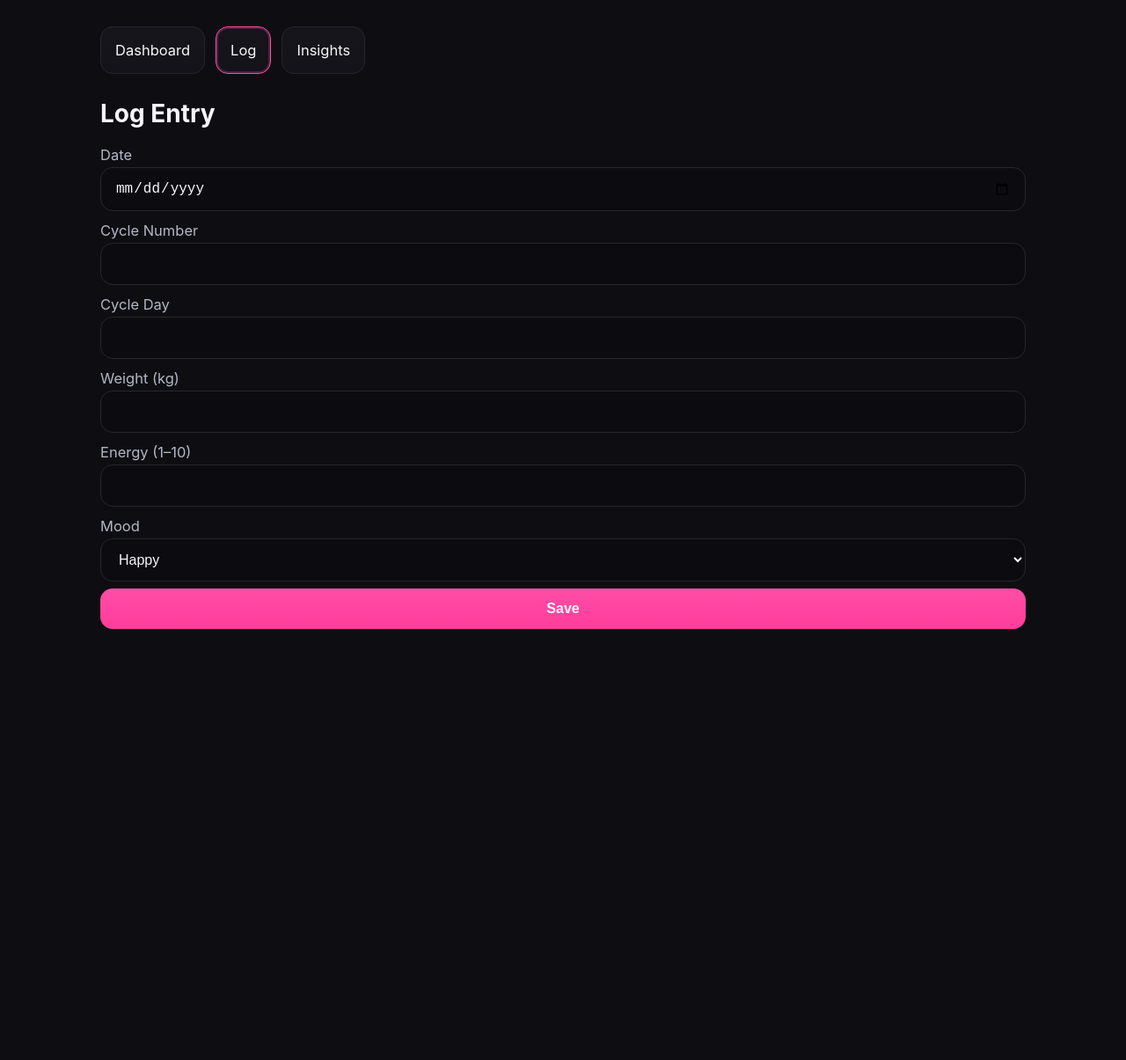
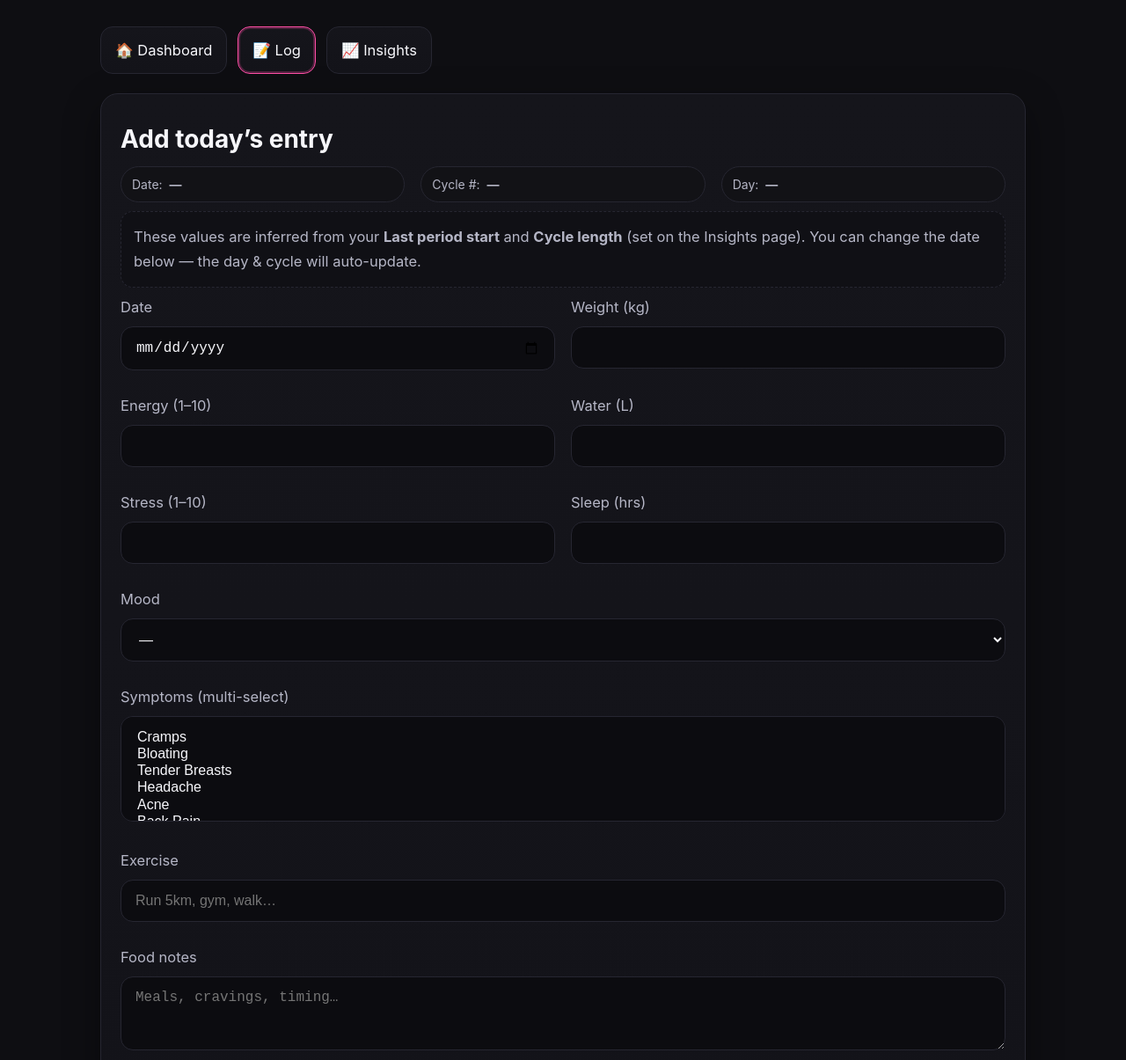
Before and after one commit to jesslogangill/cycle-track-schmick, a plain HTML site: page log.html in a window 1280 px wide. Shown: the top 1205 px of the page at 88% size. Before the commit the page ends 800 px from the top, so only its background shows below. Drawn offline with nearby package versions, Linux system fonts and the light colour scheme.

Commit message:
Update log.html
9.47pm

```diff
--- a/log.html
+++ b/log.html
@@ -8,18 +8,69 @@
 </head>
 <body>
 <div class="container">
-  <div class="nav"><a href="index.html">Dashboard</a><a href="log.html" class="active">Log</a><a href="insights.html">Insights</a></div>
-  <h1>Log Entry</h1>
-  <form id="logForm">
-    <label>Date <input type="date" name="date" required></label>
-    <label>Cycle Number <input type="number" name="cycleNumber" min="1" required></label>
-    <label>Cycle Day <input type="number" name="cycleDay" min="1" required></label>
-    <label>Weight (kg) <input type="number" step="0.1" name="weight"></label>
-    <label>Energy (1–10) <input type="number" min="1" max="10" name="energy"></label>
-    <label>Mood <select name="mood"><option>Happy</option><option>Tired</option><option>Anxious</option></select></label>
-    <button type="submit">Save</button>
+  <div class="nav">
+    <a href="index.html">🏠 Dashboard</a>
+    <a href="log.html" class="active">📝 Log</a>
+    <a href="insights.html">📈 Insights</a>
+  </div>
+
+  <div class="card">
+    <h1>Add today’s entry</h1>
+
+    <!-- Auto-inferred values shown as badges -->
+    <div class="grid" style="grid-template-columns:1fr 1fr 1fr;">
+      <span class="badge">Date: <strong id="autoDate">—</strong></span>
+      <span class="badge">Cycle #: <strong id="autoCycleNum">—</strong></span>
+      <span class="badge">Day: <strong id="autoCycleDay">—</strong></span>
+    </div>
+
+    <div class="notice" style="margin-top:10px">
+      These values are inferred from your <strong>Last period start</strong> and <strong>Cycle length</strong> (set on the Insights page).
+      You can change the date below — the day & cycle will auto-update.
+    </div>
+
+    <form id="logForm" class="grid" style="grid-template-columns:1fr 1fr;">
+      <div><label>Date</label><input type="date" name="date" id="dateInput" required></div>
+      <div><label>Weight (kg)</label><input type="number" step="0.1" name="weight"></div>
+      <div><label>Energy (1–10)</label><input type="number" name="energy" min="1" max="10"></div>
+      <div><label>Water (L)</label><input type="number" step="0.1" name="water"></div>
+      <div><label>Stress (1–10)</label><input type="number" name="stress" min="1" max="10"></div>
+      <div><label>Sleep (hrs)</label><input type="number" step="0.1" name="sleep"></div>
+
+      <div style="grid-column:1/-1"><label>Mood</label>
+        <select name="mood">
+          <option value="">—</option>
+          <option>Calm</option><option>Happy</option><option>Irritable</option>
+          <option>Anxious</option><option>Tired</option><option>Motivated</option>
+        </select>
+      </div>
+
+      <div style="grid-column:1/-1"><label>Symptoms (multi-select)</label>
+        <select name="symptoms" multiple>
+          <option>Cramps</option><option>Bloating</option><option>Tender Breasts</option>
+          <option>Headache</option><option>Acne</option><option>Back Pain</option>
+          <option>Food Cravings</option><option>Low Libido</option><option>High Libido</option>
+        </select>
+      </div>
+
+      <div style="grid-column:1/-1"><label>Exercise</label>
+        <input type="text" name="exercise" placeholder="Run 5km, gym, walk…">
+      </div>
+
+      <div style="grid-column:1/-1"><label>Food notes</label>
+        <textarea name="food" rows="3" placeholder="Meals, cravings, timing…"></textarea>
+      </div>
+
+      <!-- Hidden: auto-populated and saved -->
+      <input type="hidden" name="cycleNumber" id="hiddenCycleNum">
+      <input type="hidden" name="cycleDay" id="hiddenCycleDay">
+
+      <div style="grid-column:1/-1"><button type="submit">Save entry</button></div>
     </form>
   </div>
+</div>
+
+<div class="toast" id="toast"></div>
 <script src="app.js"></script>
 <script>App.initLog()</script>
 </body></html>
```
Lines whose indentation alone changed are shown as unchanged.
